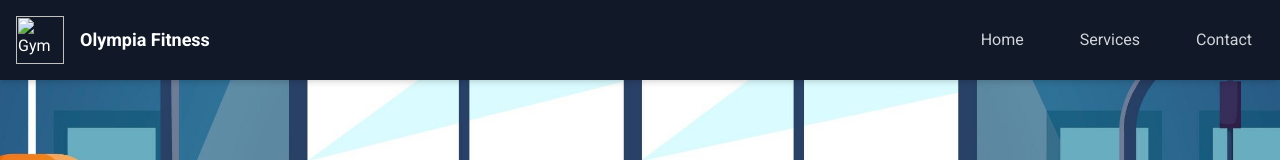
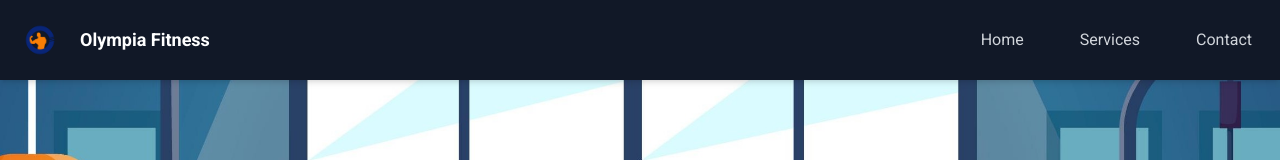
Before and after one commit to vinayak2512/gymsite, a plain HTML site: page index.html in a window 1280 px wide. Shown: the top 160 px of the page. Drawn offline with nearby package versions, Linux system fonts and the light colour scheme.

Commit message:
Update index.html

```diff
--- a/index.html
+++ b/index.html
@@ -28,7 +28,7 @@
   <nav class="top-0 fixed z-50 w-full bg-gray-900 py-4 shadow-md">
    <div class="container mx-auto flex justify-between items-center px-4">
     <div class="flex items-center space-x-4">
-     <img alt="Gym Logo" class="w-12 h-12" height="50" src="logo.jpg" width="50"/>
+     <img alt="Gym Logo" class="w-12 h-12" height="50" src="logo.png" width="50"/>
      <h5 class="text-lg font-bold text-white">
       Olympia Fitness
      </h5>
```
